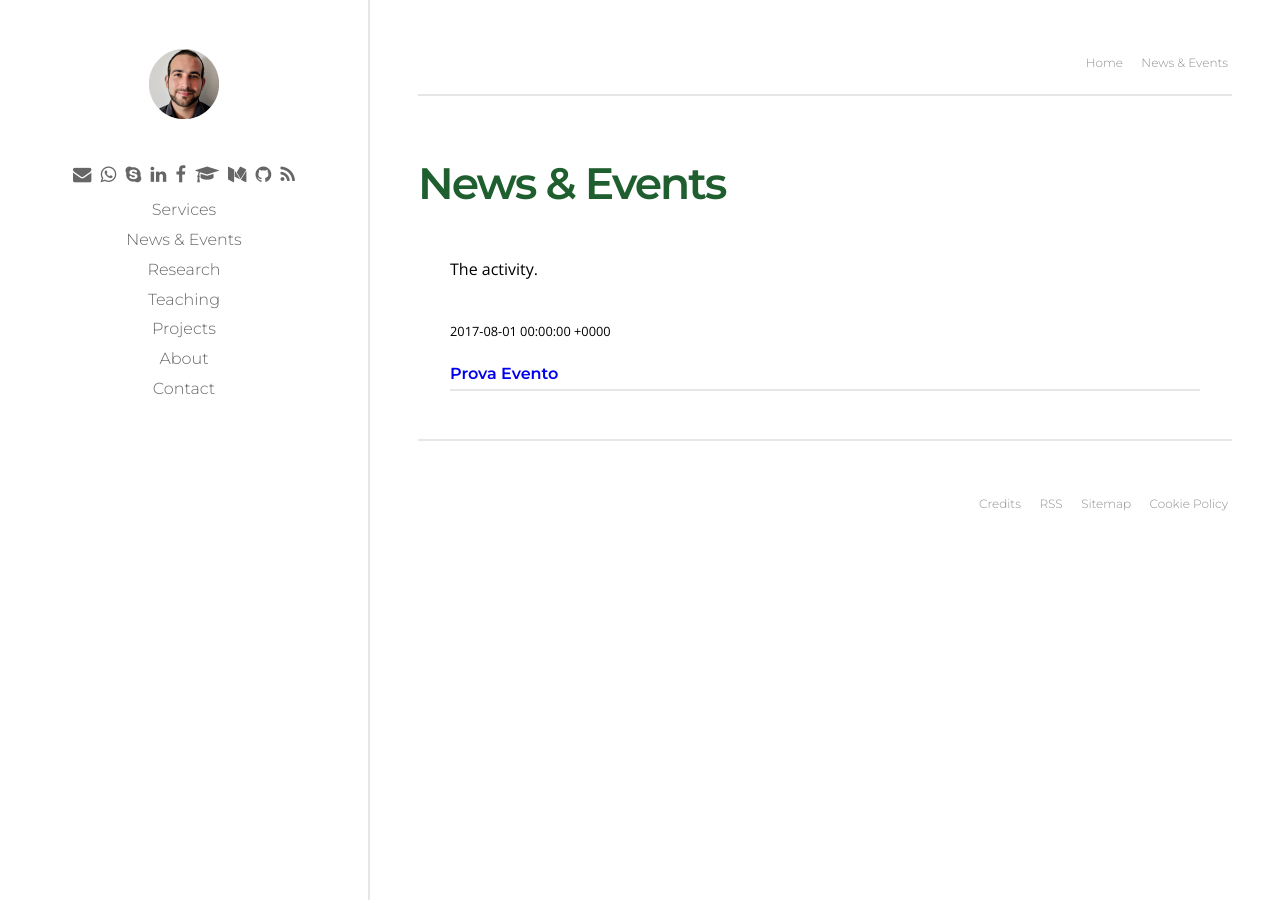
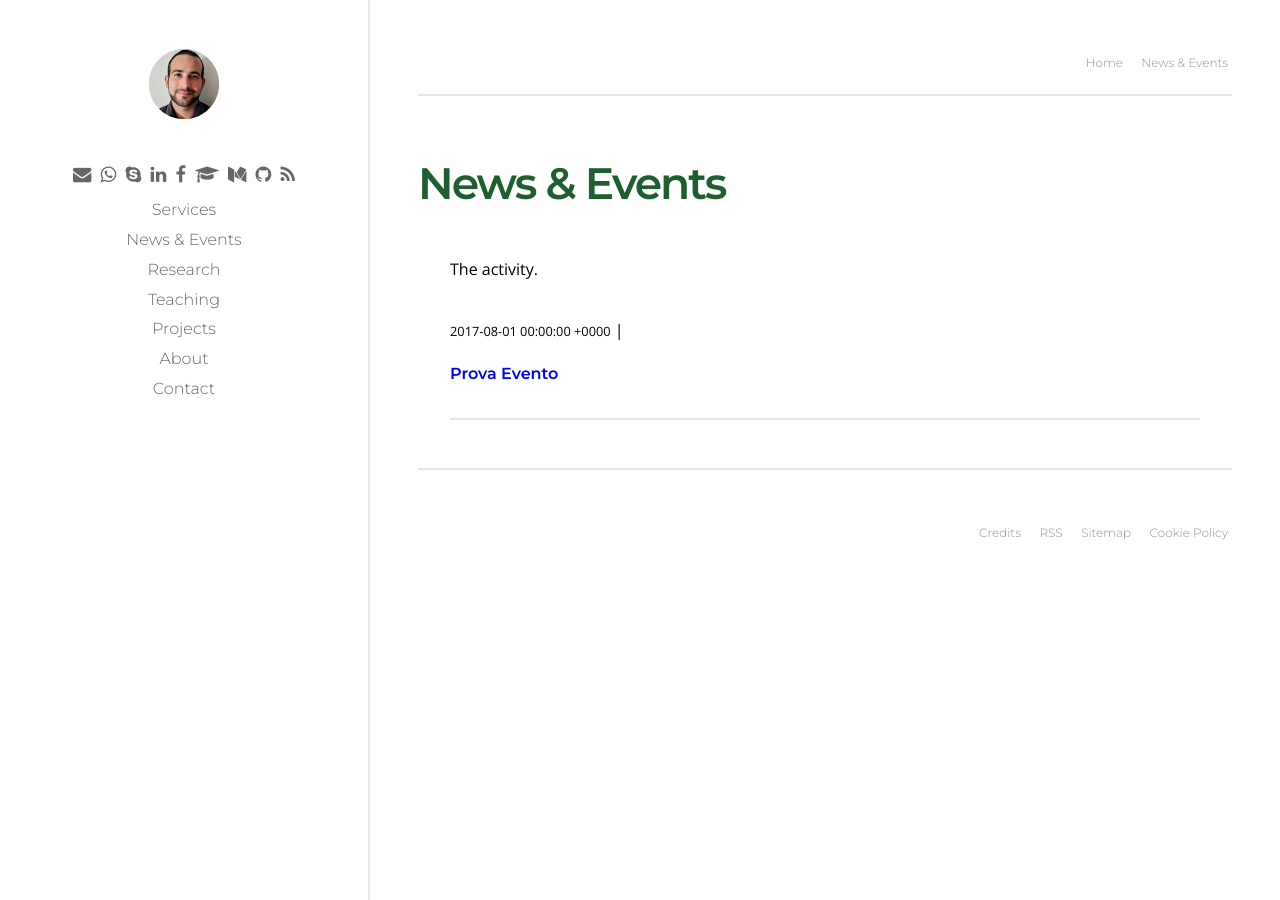
Before and after one commit to p-marco/p-marco.github.io, a Jekyll site: the page built from activity.md, in a window 1280 px wide. Built offline with Jekyll 4.4.1, drawn with Linux system fonts in a browser that asks for light colours; our own code applies the rules of GitHub Pages for plain Markdown files.

Commit message:
default layout test

```diff
--- a/_includes/collection.html
+++ b/_includes/collection.html
@@ -4,10 +4,14 @@
 {% for item in collection %}
 
 <li class="grid-item">
-<p><small> {{ item.date }}</small></p>
+<p><small> {{ item.date }}</small> | {{ item.author }} </p>
 <a href="{{ item.url }}">
         <p class="t-heading t-b--s">{{ item.title }}</p>
+{% if page.keywords %}
+	{% include keywords.html %}
+{% endif %}
 </a>
+<br>
 </li>
 {% endfor %}
 </ul>
```
